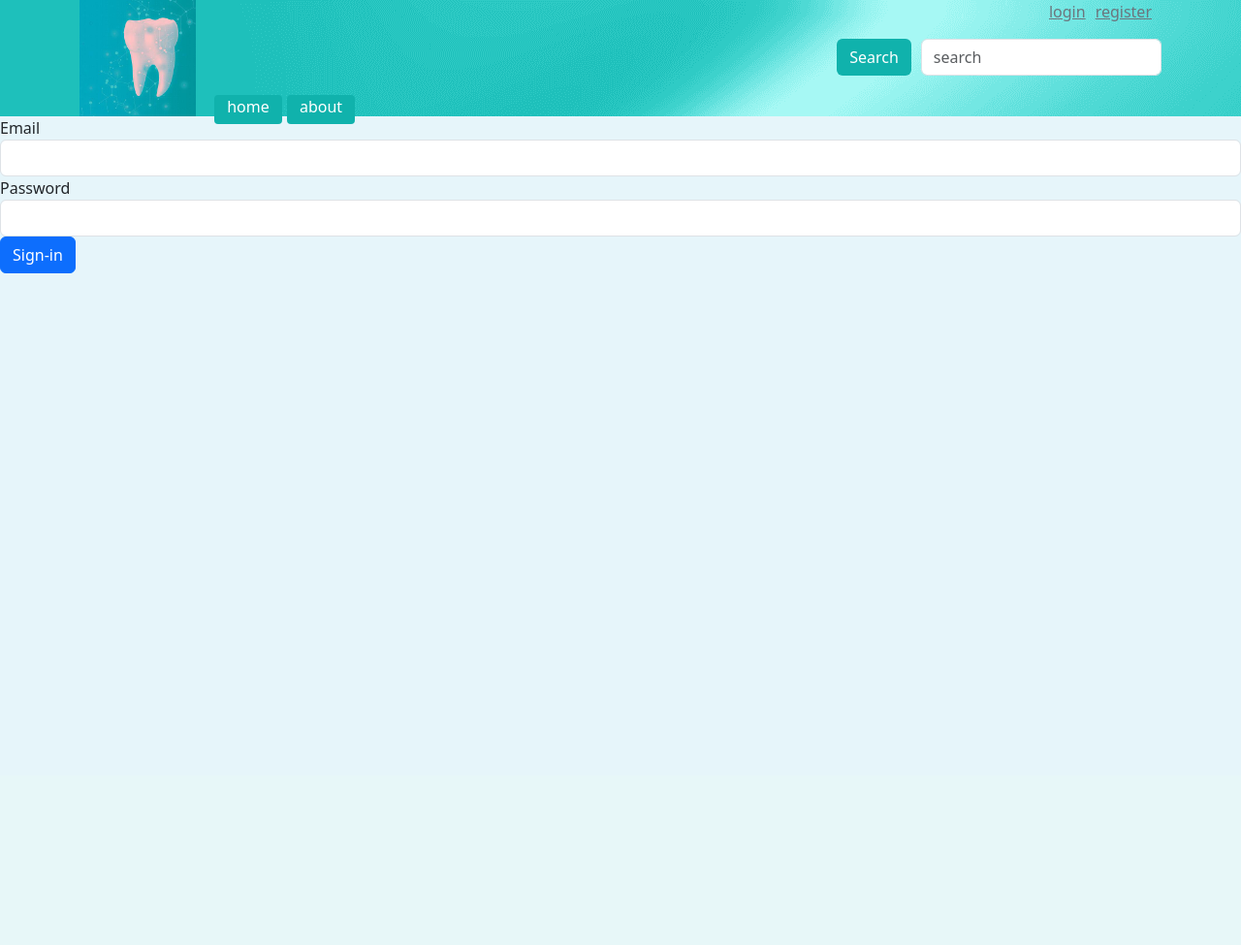
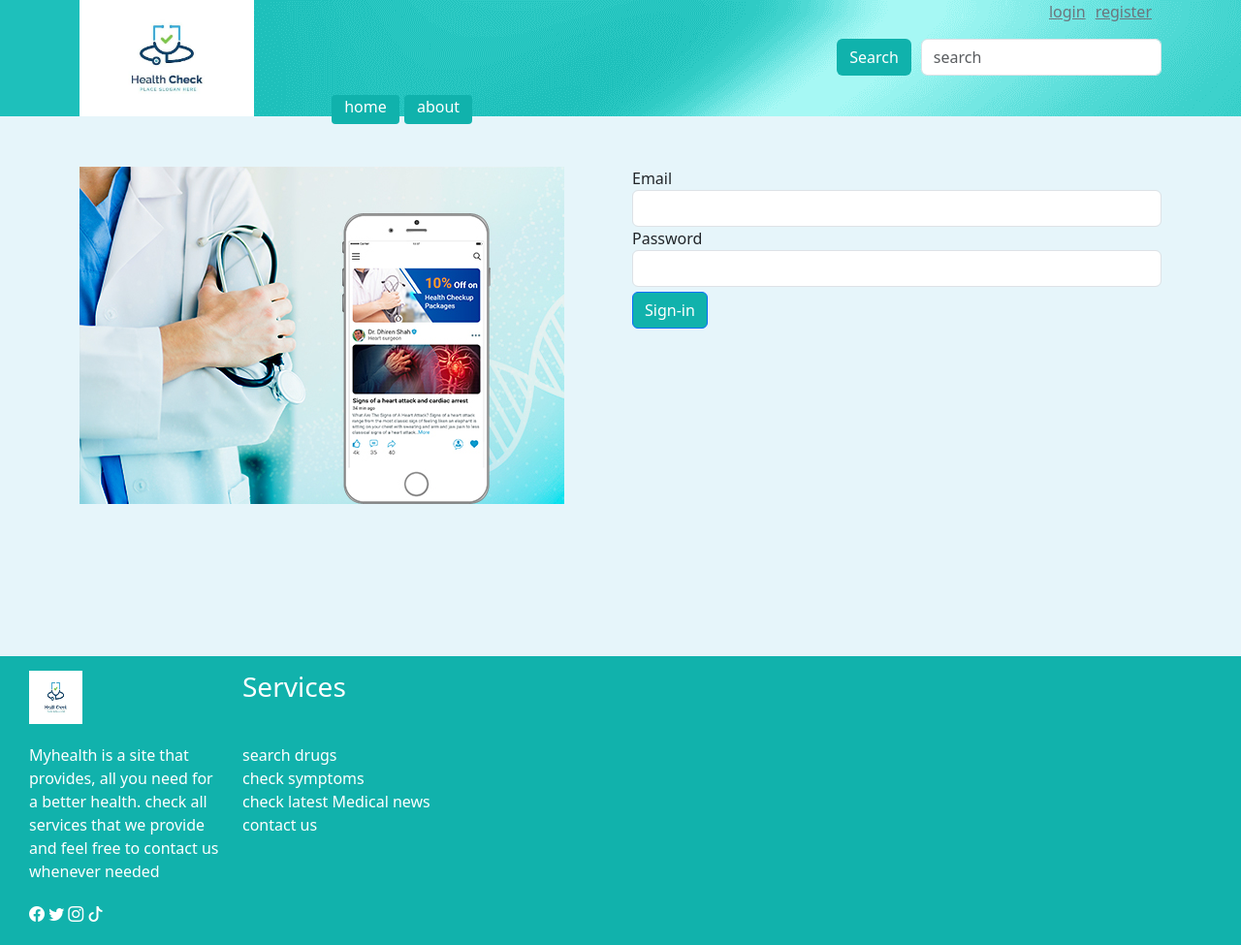
Before and after one commit to AhmedElSaeedTalat/health_check, a Flask app: page /user/login in a window 1280 px wide. Shown: the whole page at 97% size. Before the commit the page ends 282 px from the top, so only its background shows below. Run offline with Flask 3, Linux system fonts and the light colour scheme; data that the repository does not hold is empty; some libraries are stand-ins or nearby versions.

Commit message:
edit style and add a new routes

```diff
--- a/healthapp/models/users.py
+++ b/healthapp/models/users.py
@@ -3,6 +3,7 @@
 from healthapp import db
 from healthapp.models.base import BaseModel
 from flask_login import UserMixin
+from healthapp.models.drugs import users_drugs
 
 
 class User(BaseModel, db.Model, UserMixin):
@@ -11,6 +12,8 @@ class User(BaseModel, db.Model, UserMixin):
     username = db.Column(db.String(255), nullable=False, unique=True)
     email = db.Column(db.String(255), nullable=False, unique=True)
     password = db.Column(db.String(255), nullable=False)
+    drugs = db.relationship('Drug', secondary=users_drugs, lazy='subquery',
+                            backref=db.backref('user', lazy=True))
 
     def __init__(self, username, email, password):
         self.username = username
--- a/healthapp/static/style/main.css
+++ b/healthapp/static/style/main.css
@@ -20,12 +20,16 @@ nav .container {
 nav .container div:nth-child(2) {
 	width: 30%;
 }
+.menu div:nth-child(1) {
+}
 nav .container form.search {
 	display: flex;
 	width: 100%;
+	margin-bottom: 10px;
 }
 nav .container .menu {
 	display: flex;
+	flex-wrap: wrap;
 	position: relative;
 }
 nav .container .menu ul{
@@ -33,14 +37,26 @@ nav .container .menu ul{
 	position: absolute;
     bottom: -8px;
     left: 107px;
+	width: 303px;
 }
 nav .container .menu ul li {
 	background-color: #10b2ac;
-    width: 70px;
+    min-width: 70px;
     height: 30px;
     border-radius: 4px;
     margin-right: 5px;
     text-align: center;
+}
+.menu ul li:nth-child(3) {
+	position: relative;
+}
+#my_drugs {
+	display: none;
+}
+.list_drugs {
+	position: absolute;
+	top: 31px;
+	z-index: 10;
 }
 nav .container .menu a {
 	color: white;
@@ -58,6 +74,20 @@ nav ul li {
 	background-color: #10b2ac;
     color: white;
     margin-right: 10px;
+}
+@media only screen and (max-width: 600px) {
+	nav ul {
+	}
+	nav .container .menu ul {
+		display: none;
+	}
+	nav .container div:nth-child(2) {
+		width: 100%;
+	}
+	nav img {
+		height: 88px;
+		margin-right: 10px;
+	}
 }
 
 /* index template */
@@ -95,3 +125,50 @@ section.heading .div_img {
     margin-bottom: 20px;
     margin-right: 5px;
 }
+/* footer css */
+
+footer {
+	background-color: #11b2ac;
+	width: 100%;
+	color: white;
+	margin-top: auto;
+	padding:15px 0px 0px 30px;
+		}
+footer div{
+	display: flex;
+	width: 100%;
+}
+footer div > * {
+	margin-right: 20px;
+}
+footer ul, footer p , footer h3, footer .img{
+	width: 200px;
+	margin-bottom: 20px;
+}
+footer ul{
+	padding: 0;
+}
+footer img {
+	height: 55px;
+	width: 55px;
+}
+footer li {
+	list-style-type: none;
+}
+footer a {
+	color: white;
+	text-decoration: none;
+}
+footer a:hover {
+	color: black;
+}
+/* form css */
+.login-container {
+	margin-top: 52px;
+	min-height: 505px;
+}
+.login-container #submit{
+	background-color: #11b2ac;
+	color: white;
+	margin: 5px 9px 10px 0;
+}
--- a/healthapp/static/style/med.css
+++ b/healthapp/static/style/med.css
@@ -7,6 +7,11 @@
 	flex-wrap: wrap;
 	justify-content: center;
 	position: relative;
+	margin-bottom: 30px;
+}
+#my_drugs {
+	color: white;
+	cursor: pointer;
 }
 .med-p {
 	overflow-y: hidden;
--- a/healthapp/templates/base.html
+++ b/healthapp/templates/base.html
@@ -4,6 +4,7 @@
 	<meta charset="UTF-8">
 	<meta name="viewport" content="width=device-width, initial-scale=1.0">
 	<link href="https://cdn.jsdelivr.net/npm/bootstrap@5.3.2/dist/css/bootstrap.min.css" rel="stylesheet" integrity="sha384-T3c6CoIi6uLrA9TneNEoa7RxnatzjcDSCmG1MXxSR1GAsXEV/Dwwykc2MPK8M2HN" crossorigin="anonymous">
+	<link rel="stylesheet" href="https://cdn.jsdelivr.net/npm/bootstrap-icons@1.7.2/font/bootstrap-icons.css">
 	<link type="text/css" rel="stylesheet" href="../static/style/main.css">
 	<link type="text/css" rel="stylesheet" href="../static/style/med.css">
 	<script src="https://code.jquery.com/jquery-3.2.1.min.js"></script>
@@ -15,6 +16,7 @@
 	</header>
 	{% block content %}
 	{% endblock content %}
+	{% include 'footer.html' %}
 	 <script src="../static/scripts/med.js"></script>
 </body>
 </html>
--- /dev/null
+++ b/healthapp/templates/footer.html
@@ -0,0 +1,28 @@
+<footer>
+	<div>
+		<span class="img">
+			<img src="../static/img/logo2.jpg" alt="logo">
+		</span>
+		<h3>Services</h3>
+	</div>
+	<div>
+		<p>
+			Myhealth is a site that provides, all you need for a better health. check all services that we provide
+			and feel free to contact us whenever needed
+		</p>
+		<ul>
+			<li><a href="{{ url_for('medicine_views.searchbar') }}">search drugs</a></li>
+			<li><a href="">check symptoms</a></li>
+			<li><a href="">check latest Medical news</a></li>
+			<li><a href="">contact us</a></li>
+		</ul>
+	</div>
+	<div>
+		<ul class="social_icons">
+			<i class="bi bi-facebook"></i>
+			<i class="bi bi-twitter"></i>
+			<i class="bi bi-instagram"></i>
+			<i class="bi bi-tiktok"></i>
+		</ul>
+	</div>
+</footer>
--- a/healthapp/templates/header.html
+++ b/healthapp/templates/header.html
@@ -1,16 +1,22 @@
 <nav>
 	<div class='container'>
 		<div class="menu">
-			<img src="../static/img/logo.jpg" alt="logo">
+			<div>
+				<img src="../static/img/logo2.jpg" alt="logo">
+			</div>
 			<ul>
 				<li><a href="{{ url_for('home') }}">home</a></li>
-				<li><a href="">about</a></li>
+				<li><a href="#">about</a></li>
+				{% if current_user.is_authenticated %}
+				<li id='my_drugs'>my drugs
+				<div class="list_drugs"></div></li>
+				 {% endif %}
 			</ul>
 		</div>
 		<div>
 			<ul>
 				{% if current_user.is_authenticated %}
-				<li><a href="{{ url_for('user_views.profile') }}" class=link-secondary'>{{ current_user.username }}</a></li>
+				<li>{{ current_user.username }}</li>
 				<li><a href="{{ url_for('user_views.logout')}}"  class='link-secondary'>logout</a></li>
 				 {% else %}
 				 <li> <a href="{{ url_for('user_views.login')}}" class='link-secondary'>login</a></li>
@@ -34,3 +40,48 @@
 		</div>
 	</div>
 </nav>
+<script>
+// check if the authenticated user has a list of drugs
+$(document).ready(function(){
+  $.get("{{url_for('user_views.saved_drugs')}}", function (data, satus){
+	  if (data.length > 0) {
+		  $('#my_drugs').css({'display': 'block'});
+	  }
+  });
+});
+// get list of drugs when hovered over the clicked button
+let response;
+$('#my_drugs').on("mouseover", function() {
+  if (response) {
+    $('.list_drugs').css({"display": "block"});
+    return
+  }
+  $.get("{{url_for('user_views.saved_drugs')}}", function (data, textSatus){
+    response = data
+    for (let i = 0; i < data.length; i++) {
+      $('.list_drugs').append(`<li>${data[i]}</li>`)
+    }
+  });
+});
+// hide list of drugs when not hovered over the button
+$('#my_drugs').mouseout(function() {
+	$('.list_drugs').css({"display": "none"});
+});
+// request data of clicked drug from the list
+// and redirect to another page with the data
+$('.list_drugs').on('click', 'li', function() {
+  const search_data = $(this).text();
+	fetch("{{ url_for('medicine_views.get_details') }}", {
+		method: "POST",
+		headers: {
+			"Content-Type": "application/json",
+		},
+		body: JSON.stringify({name: search_data})
+	}).then(r => r.text()).then(data => {
+	  if (data == 'success') {
+		  window.location.replace("{{ url_for('medicine_views.show_data') }}");
+	  }
+	})
+  });
+
+</script>
--- a/healthapp/templates/index.html
+++ b/healthapp/templates/index.html
@@ -17,7 +17,7 @@
 					<p>
 						We provide a service to provide information about Medice you can check details
 						about searched drugs, including description, precautions and how it is applied
-						<a href="{{ url_for('medicine_views.searchbar') }}">search</a>
+						<a href="{{ url_for('medicine_views.searchbar') }}" class='link-secondary'>search</a>
 					</p>
 
 				</div>
--- a/healthapp/templates/login.html
+++ b/healthapp/templates/login.html
@@ -1,6 +1,11 @@
 {% extends 'base.html' %}
 {% block content%}
-	<form method='POST'>
+<div class="container login-container">
+	<div class="row">
+		<div class="col-md-6">
+			<img src="../static/img/login.jpg" alt="login-image" class='img-fluid'>
+		</div>
+    	<form method='POST' class="col-md-6 col-12">
     		{{ form.hidden_tag() }}
     		<div class="form-group">
     			{{ form.email.label(class="form-control.label") }}
@@ -29,7 +34,16 @@
     			{% endif %}
     		</div>
     		{{ form.submit(class="btn btn-primary") }}
+			{% with messages = get_flashed_messages() %}
+			{% if messages %}
+			{% for message in messages %}
+			<p> {{message}}</p>
+			{% endfor %}
+			{% endif %}
+			{% endwith %}
     	</form>
+	</div>
+</div>
 	<script>
 
 	</script>
--- a/healthapp/templates/user.html
+++ b/healthapp/templates/user.html
@@ -1,4 +1,6 @@
 {% extends 'base.html' %}
 {% block content%}
-	hello body
+{% for drug in drugs %}
+	{{drug.name}}
+{% endfor %}
 {% endblock content %}
--- a/healthapp/views/users.py
+++ b/healthapp/views/users.py
@@ -2,7 +2,7 @@
 """ user view """
 from healthapp.views.forms import Registration
 from healthapp.views.forms import Login
-from flask import render_template, redirect, url_for
+from flask import render_template, redirect, url_for, jsonify, flash
 from flask_bcrypt import Bcrypt
 from flask import Blueprint
 from flask_login import login_user, current_user, logout_user
@@ -26,7 +26,7 @@ def register():
         db.session.add(user)
         db.session.commit()
         login_user(user)
-        return redirect(url_for('user_views.profile'))
+        return redirect(url_for('home'))
     return render_template('registration.html', form=form)
 
 
@@ -42,14 +42,22 @@ def login():
         if user and bcrypt.check_password_hash(user.password,
                                                form.password.data):
             login_user(user)
-            return redirect(url_for('user_views.profile'))
+            return redirect(url_for('home'))
+        else:
+            flash('email or password isnt correct')
     return render_template('login.html', form=form)
 
 
-@user_views.route('/user', strict_slashes=False)
-def profile():
-    """ route to return user profile template """
-    return render_template('user.html')
+@user_views.route('/saved-drug', strict_slashes=False)
+def saved_drugs():
+    """ route to return list of saved drugs """
+    from healthapp.models.users import User
+    user = User.query.filter_by(id=current_user.id).first()
+    related_drugs = user.drugs
+    list_drugs = []
+    for drug in related_drugs:
+        list_drugs.append(drug.name)
+    return jsonify(list_drugs)
 
 
 @user_views.route('/logout', strict_slashes=False)
```
Also changed, not shown: healthapp/templates/med-info.html (+10 -0 lines), healthapp/templates/registration.html (+11 -3 lines), healthapp/views/drugsView.py (+12 -0 lines), healthapp/static/img/login.jpg (added), healthapp/static/img/logo2.jpg (added). Lines whose indentation alone changed are shown as unchanged.
